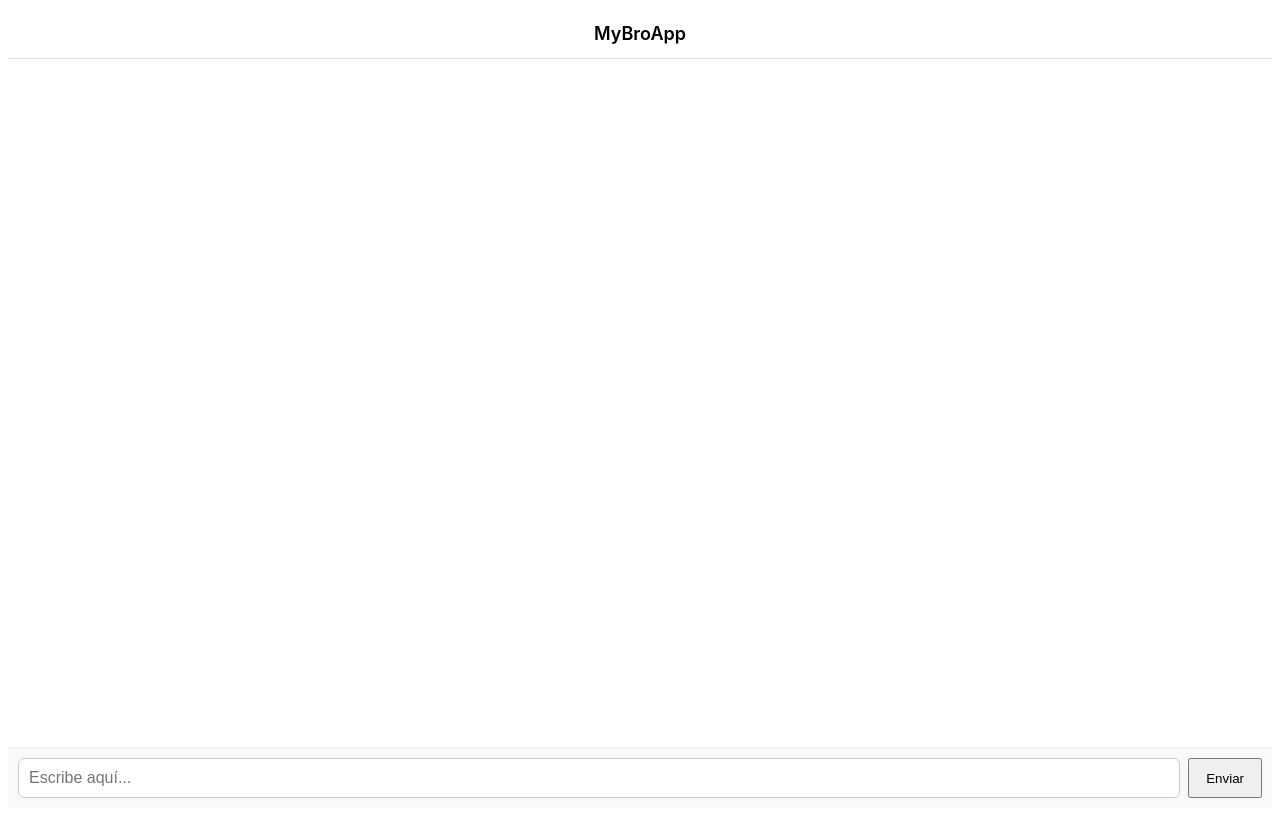
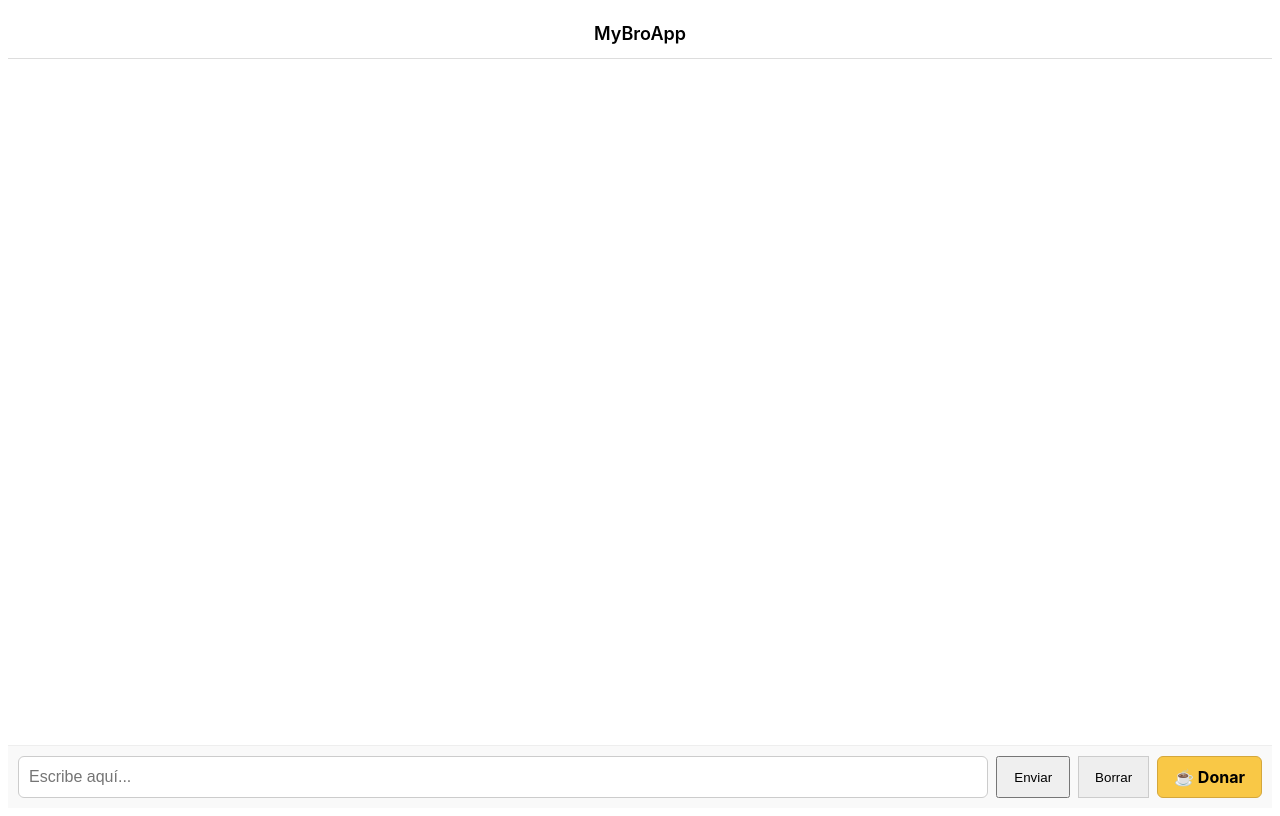
Before and after one commit to Mybroapp/mybro, a Next.js app: page / in a window 1280 px wide. Built offline with nearby package versions, Linux system fonts and the light colour scheme.

Commit message:
Update ChatWindow.tsx

```diff
--- a/components/ChatWindow.tsx
+++ b/components/ChatWindow.tsx
@@ -98,8 +98,8 @@ export default function ChatWindow() {
           borderTop: '1px solid #eee',
           backgroundColor: '#f9f9f9',
           display: 'flex',
+          flexWrap: 'wrap',
           gap: 8,
-          flexWrap: 'wrap',
           flexShrink: 0,
         }}
       >
@@ -125,6 +125,35 @@ export default function ChatWindow() {
           }}
         />
         <button onClick={handleSend} style={{ padding: '10px 16px' }}>Enviar</button>
+        <button
+          onClick={() => {
+            localStorage.removeItem('mybro_messages');
+            setMessages([]);
+          }}
+          style={{
+            padding: '10px 16px',
+            backgroundColor: '#eee',
+            border: '1px solid #ccc',
+          }}
+        >
+          Borrar
+        </button>
+        <a
+          href="https://ko-fi.com/mybroapp"
+          target="_blank"
+          rel="noopener noreferrer"
+          style={{
+            padding: '10px 16px',
+            backgroundColor: '#f9c846',
+            color: '#000',
+            textDecoration: 'none',
+            borderRadius: 6,
+            fontWeight: 'bold',
+            border: '1px solid #d4a73c',
+          }}
+        >
+          ☕ Donar
+        </a>
       </div>
     </div>
   );
```
